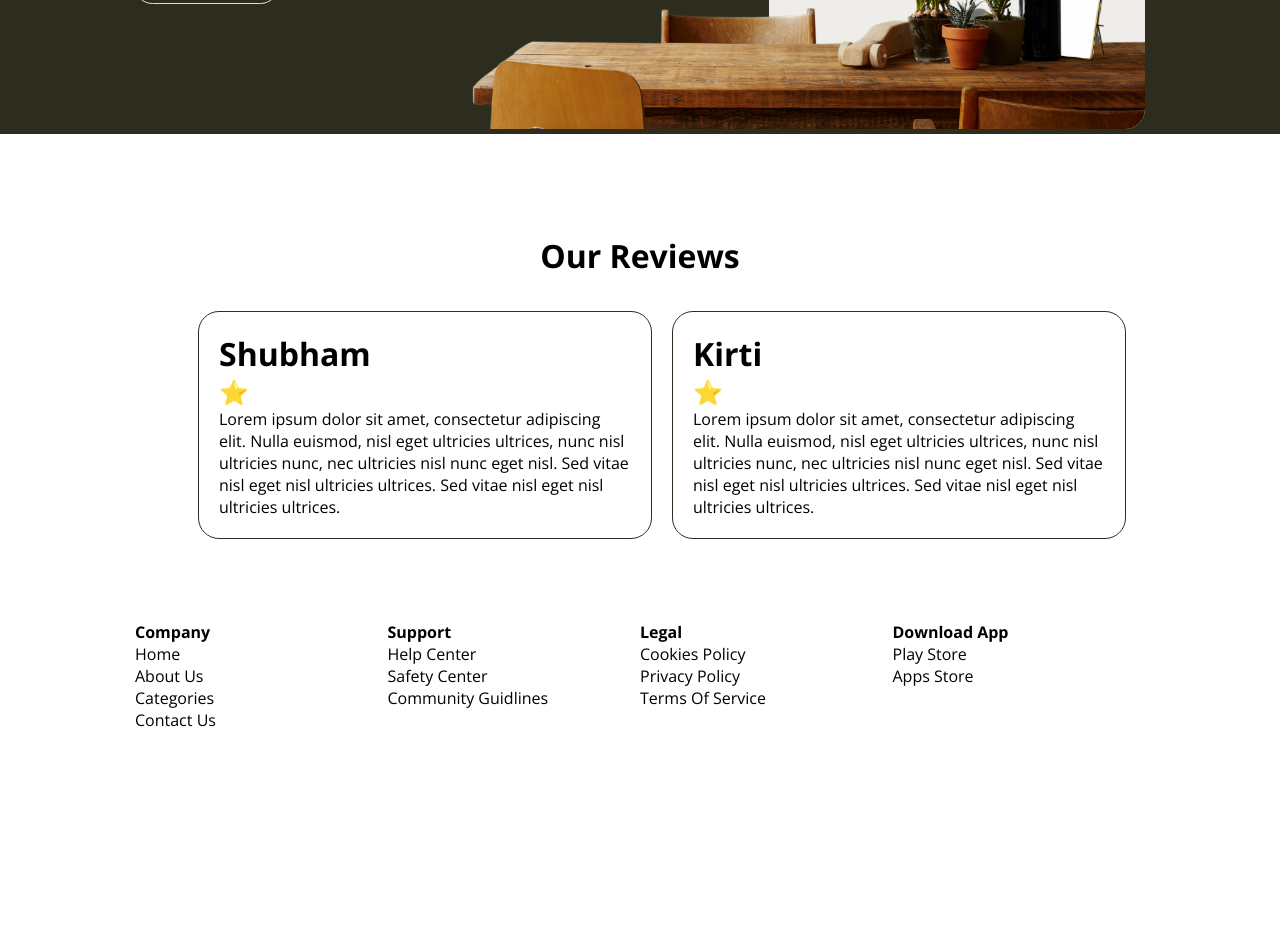
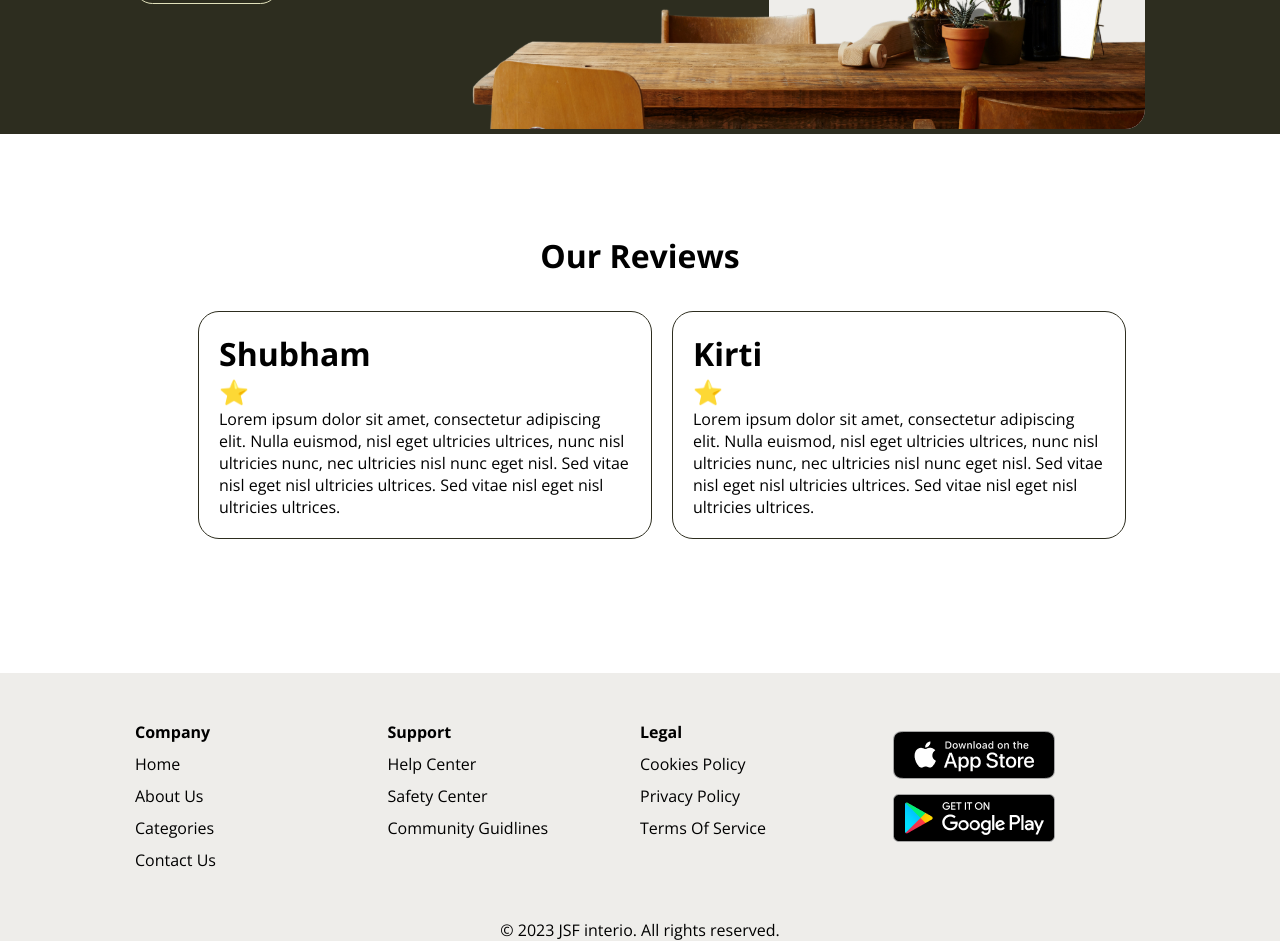
Before and after one commit to Jay9874/jf_interio, a React (Create React App) app in the folder frontend/: page / in a window 1280 px wide. Shown: the part 2200-3141 px from the top of the page. Before the commit the page ends 2979 px from the top, so only its background shows below. Built offline with nearby package versions, Linux system fonts and the light colour scheme; no server answers.

Commit message:
complete footer

```diff
--- a/frontend/src/assets/index.js
+++ b/frontend/src/assets/index.js
@@ -6,3 +6,5 @@ export { default as sofa_chair } from './sofa_chair.jpg'
 export { default as check } from './check.png'
 export { default as landing_img } from './landing_page.jpg'
 export { default as explore } from './explore.svg'
+export { default as App_Store_Badge } from './App_Store_Badge.png'
+export { default as Google_Play_Badge } from './Google_Play_Badge.png'
--- a/frontend/src/components/Footer/Footer.jsx
+++ b/frontend/src/components/Footer/Footer.jsx
@@ -1,7 +1,11 @@
 import React from 'react'
 import './footer.css'
+import { App_Store_Badge, Google_Play_Badge } from '../../assets'
 
 export default function Footer () {
+  const getYear = () => {
+    return new Date().getFullYear()
+  }
   return (
     <footer>
       <div className='footer-container'>
@@ -44,16 +48,20 @@ export default function Footer () {
             </div>
           </div>
           <div className='column download-column'>
-            <div className='download-head-container'>
-              <h4>Download App</h4>
-            </div>
             <div className='download-list-container'>
               <ul>
-                <li>Play Store</li>
-                <li>Apps Store</li>
+                <li>
+                  <img src={App_Store_Badge} alt='App Store' />
+                </li>
+                <li>
+                  <img src={Google_Play_Badge} alt='Google Play' />
+                </li>
               </ul>
             </div>
           </div>
+        </div>
+        <div className='footer-copy-container'>
+          <p>© {getYear()} JSF interio. All rights reserved.</p>
         </div>
       </div>
     </footer>
--- a/frontend/src/components/Footer/footer.css
+++ b/frontend/src/components/Footer/footer.css
@@ -1,5 +1,6 @@
 .footer-container {
     width: 100%;
+    background-color: #EEEDEA;
 }
 
 .wrapper{
@@ -10,3 +11,11 @@
     grid-template-areas:
     "a a a a"
 }
+
+.wrapper li{
+    padding-top: 10px;
+}
+
+.footer-copy-container{
+    text-align: center;
+}
--- a/frontend/src/components/Review/review.css
+++ b/frontend/src/components/Review/review.css
@@ -2,7 +2,7 @@
     width: 100%;
 }
 .review-container{
-    padding: 100px 135px 0;
+    padding: 100px 135px 100px;
 }
 .review-header-container{
     text-align: center;
```
Also changed, not shown: frontend/src/assets/App_Store_Badge.png (added), frontend/src/assets/Google_Play_Badge.png (added).
